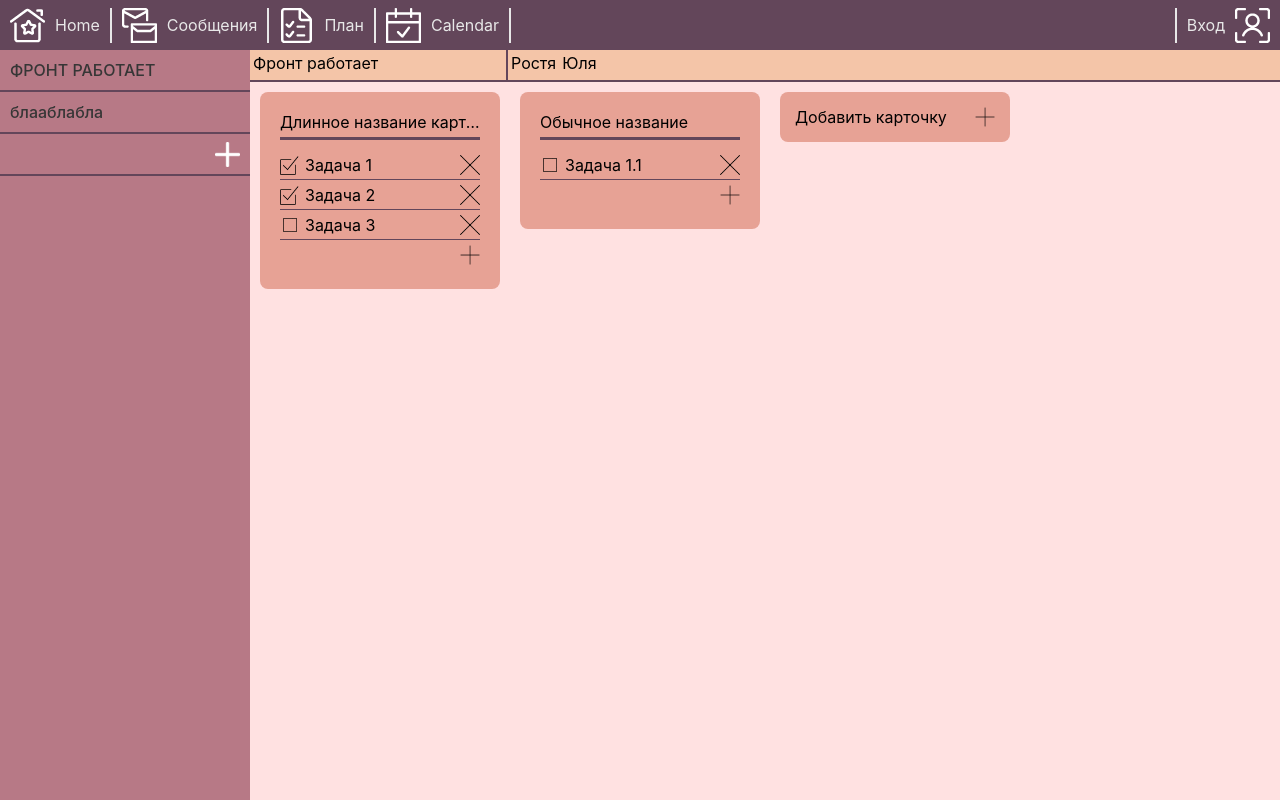
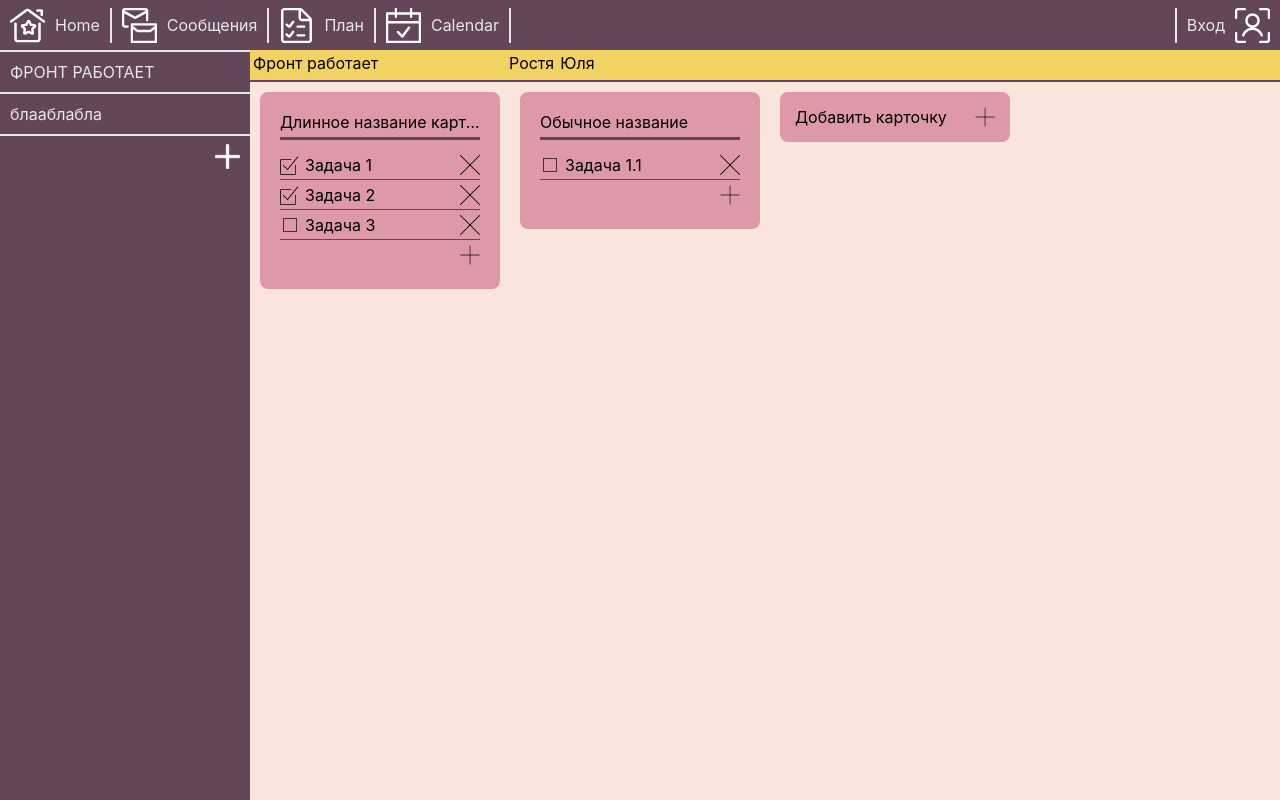
Before and after one commit to SymtaxError/Messemger, a React (Create React App) app in the folder frontend/: page /todo in a window 1280 px wide. Built offline with nearby package versions, Linux system fonts and the light colour scheme; no server answers.

Commit message:
dark left column

```diff
--- a/frontend/src/views/todo.module.css
+++ b/frontend/src/views/todo.module.css
@@ -3,14 +3,14 @@
     width: 100%;
     display: flex;
     flex-flow: row nowrap;
-    background-color: #FFE1E1;
+    background-color: #F9E5DE;
 }
 
 .listOfLists {
     height: 100%;
     min-width: 250px;
     max-width: 250px;
-    background-color: #B77986;
+    background-color: #63465A;
     box-sizing: border-box;
 }
 
@@ -20,15 +20,15 @@
     justify-content: center;
     height: 40px;
     width: 100%;
-    border-bottom: 2px solid #63465A;
+    border-top: 2px solid #E8E8E8;
 }
 
 .nameOfList {
     padding-left: 10px;
     padding-right: 10px;
     font-size: 16px;
-    font-weight: 500;
-    color: #363636;
+    font-weight: 400;
+    color: #E8E8E8;
     justify-content: center;
     white-space: nowrap;
     overflow: hidden;
@@ -51,7 +51,7 @@
 .head {
     display: flex;
     flex-flow: row nowrap;
-    background-color: #F4C5A8;
+    background-color: #F1D263;
     height: 30px;
     width: 100%;
     border-bottom: 2px solid #63465A;
@@ -62,7 +62,7 @@
     height: 100%;
     width: 250px;
     padding: 3px;
-    border-right: 2px solid #63465A;
+    /*border-right: 2px solid #63465A;*/
     font-size: 16px;
     font-weight: 400;
     justify-content: center;
@@ -94,7 +94,7 @@
     flex-flow: column nowrap;
     width: 200px;
     padding: 20px;
-    background-color: #E7A295;
+    background-color: #DD99A7;
     border-radius: 8px;
     margin-right: 20px;
 }
@@ -155,6 +155,6 @@
     width: 200px;
     height: 20px;
     padding: 15px;
-    background-color: #E7A295;
+    background-color: #DD99A7;
     border-radius: 8px;
 }
```
